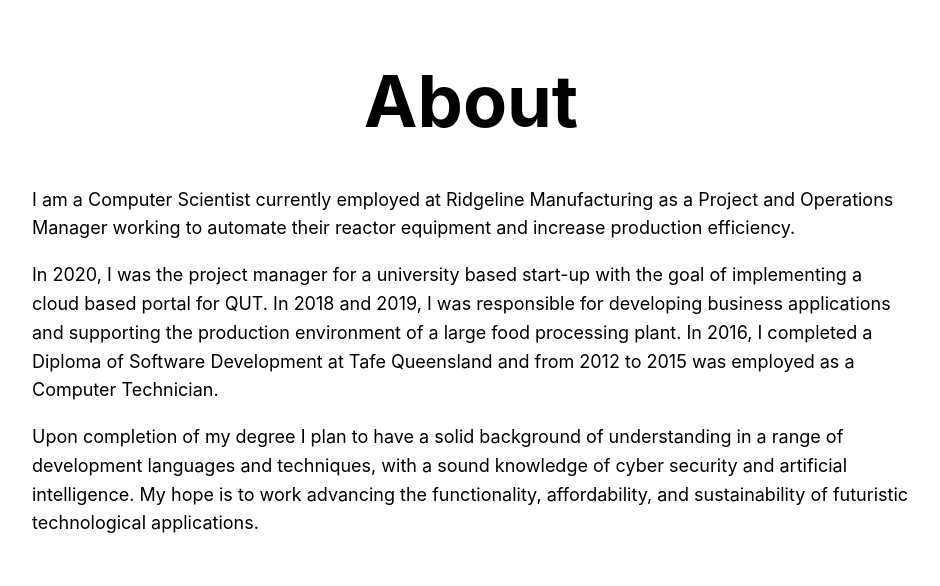
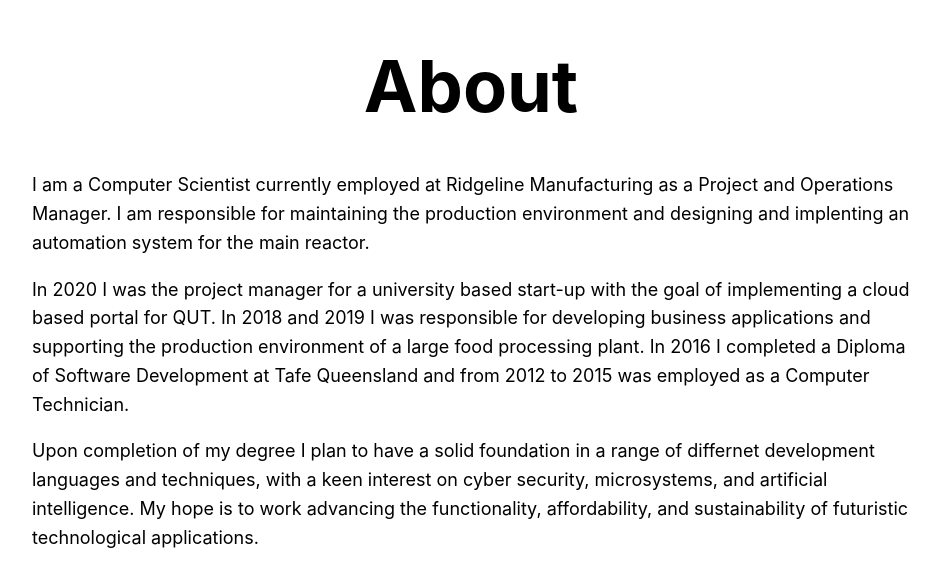
Before and after one commit to lreynolds188/Portfolio, a Next.js app: page /about in a window 1280 px wide. Shown: the part 284-870 px from the top of the page, without its empty margins (169-1109 px from the left). Built offline with nearby package versions, Linux system fonts and the light colour scheme.

Commit message:
Update about.js

```diff
--- a/pages/about.js
+++ b/pages/about.js
@@ -15,18 +15,18 @@ export default function Home() {
               About
             </h1>
          <p>
-            I am a Computer Scientist currently employed at Ridgeline Manufacturing as a Project and Operations Manager
-            working to automate their reactor equipment and increase production efficiency.
+            I am a Computer Scientist currently employed at Ridgeline Manufacturing as a Project and Operations Manager.
+            I am responsible for maintaining the production environment and designing and implenting an automation system for the main reactor.
           </p>
           <p>
-            In 2020, I was the project manager for a university based start-up with the goal of implementing a cloud
-            based portal for QUT. In 2018 and 2019, I was responsible for developing business applications and supporting
-            the production environment of a large food processing plant. In 2016, I completed a Diploma of Software Development
+            In 2020 I was the project manager for a university based start-up with the goal of implementing a cloud
+            based portal for QUT. In 2018 and 2019 I was responsible for developing business applications and supporting
+            the production environment of a large food processing plant. In 2016 I completed a Diploma of Software Development
             at Tafe Queensland and from 2012 to 2015 was employed as a Computer Technician.
           </p>
           <p>
-            Upon completion of my degree I plan to have a solid background of understanding in a range of development
-            languages and techniques, with a sound knowledge of cyber security and artificial intelligence.
+            Upon completion of my degree I plan to have a solid foundation in a range of differnet development
+            languages and techniques, with a keen interest on cyber security, microsystems, and artificial intelligence.
             My hope is to work advancing the functionality, affordability, and sustainability of futuristic technological applications.
           </p>
         </div>
```
Lines whose indentation alone changed are shown as unchanged.
